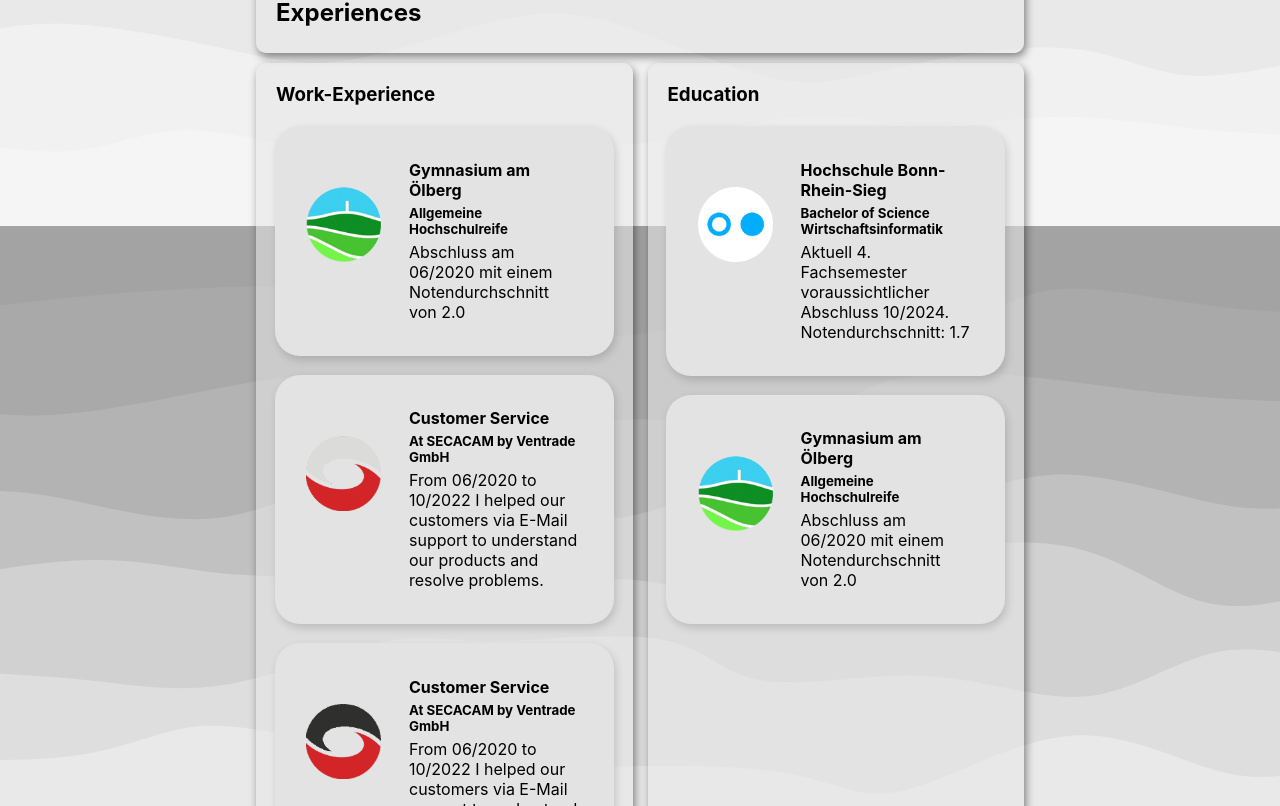
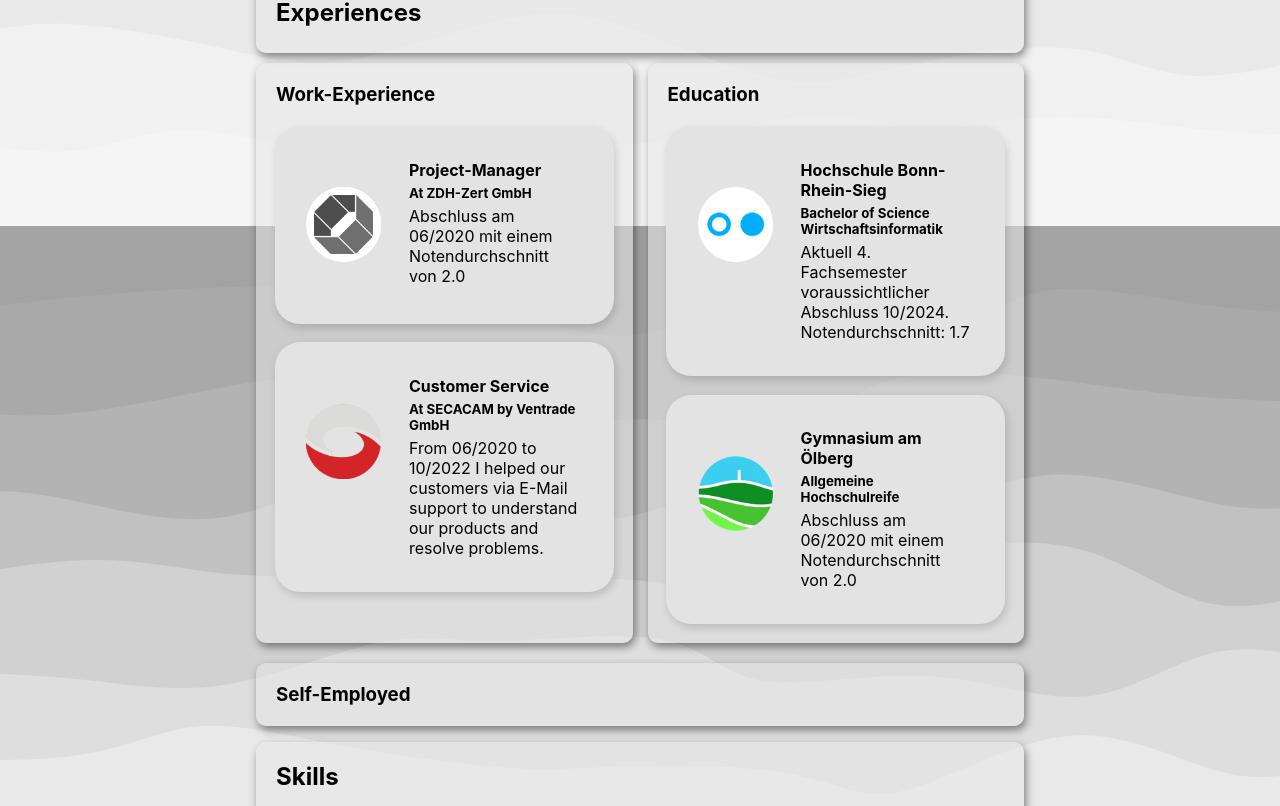
Before and after one commit to liamskydamien/me, a React (Create React App) app: page / in a window 1280 px wide. Shown: the part 574-1380 px from the top of the page. Built offline with nearby package versions, Linux system fonts and the light colour scheme.

Commit message:
Refactoring

```diff
--- a/src/App.css
+++ b/src/App.css
@@ -21,12 +21,6 @@
   gap: 10px 45px;
 }
 
-.experiences{
-  display: grid;
-  grid-template-columns: 1fr 1fr;
-  grid-template-rows: [top]75px 1fr;
-  gap: 10px 15px;
-}
 
 /* About me section */
 .Header {
@@ -50,22 +44,6 @@
 }
 /* About me section end*/
 
-/* Experiences section */
-.ExperiencesHeader {
-  grid-area: 1 / 1 / 2 / 3;
-}
-
-.Work {
-  grid-area: 2 / 1 / 3 / 2;
-}
-
-.Education {
-  grid-area: 2 / 2 / 3 / 3;
-}
-
-.Skills {
-  grid-area: 3 / 1 / 4 / 3;
-}
 
 /* Projects section */
 
--- a/src/App.js
+++ b/src/App.js
@@ -8,6 +8,7 @@ import ListOfEducation from "./Components/Content/ListOfEducation";
 import ListofWork from "./Components/Content/ListofWork";
 import Skills from "./Components/Skills/Skills";
 import Footer from "./Components/Footer/Footer";
+import Experience from "./Components/Content/Experience";
 
 function App() {
     const defaultDark = window.matchMedia('(prefers-color-scheme: dark)').matches;
@@ -38,17 +39,7 @@ function App() {
                             </p>
                         </Card>
                     </div>
-                    <div className="experiences">
-                        <Card className="ExperiencesHeader">
-                            <h2>Experiences</h2>
-                        </Card>
-                        <Card className="Work">
-                            <ListofWork theme={theme}/>
-                        </Card>
-                        <Card className="Education expandableCard">
-                            <ListOfEducation/>
-                        </Card>
-                    </div>
+                    <Experience className="experiences"/>
                     <div className="Skills">
                         <Skills/>
                     </div>
--- /dev/null
+++ b/src/Components/Content/ChildComponents/ZDHZertComponent.js
@@ -0,0 +1,37 @@
+import React, {useState} from "react";
+import specificStyles from "./gaoStyles.module.css";
+import styles from "./componentStyles.module.css";
+import zdhzert from "../../../Pictures/ZDHZERT.png";
+import {FaCity, FaCode, FaRegComments, FaSquareRootAlt} from "react-icons/fa";
+
+const ZDHZertComponent = () => {
+    const [isExpanded, setIsExpanded] = useState(specificStyles.hidden);
+    const expansionHandler = () => {
+        if (isExpanded === specificStyles.hidden) {
+            setIsExpanded(specificStyles.active);
+        } else {
+            setIsExpanded(specificStyles.hidden);
+        }
+    };
+    return <div className={styles.wrapper} onClick={expansionHandler}>
+        <img src={zdhzert} alt="Logo der Hochschule Bonn-Rhein-Sieg"/>
+        <div className={styles.content}>
+            <h4>Project-Manager</h4>
+            <h5>At ZDH-Zert GmbH</h5>
+            <p>Abschluss am 06/2020 mit einem
+                Notendurchschnitt von 2.0</p>
+        </div>
+        <div className={styles.skills + " " + isExpanded + " " + specificStyles.skills}>
+            <p>
+                At ZDH-Zert GmbH I was responsible for implementing the new corporate website. I was also helping implementing a new information system.
+                My tasks included:
+                <ul>
+                    <li>Project management</li>
+                    <li>Web development</li>
+                    <li>Information system development</li>
+                </ul>
+            </p>
+        </div>
+    </div>
+}
+export default ZDHZertComponent;
--- /dev/null
+++ b/src/Components/Content/Experience.js
@@ -0,0 +1,22 @@
+import Card from "../../UI/Card/Card";
+import ListofWork from "./ListofWork";
+import ListOfEducation from "./ListOfEducation";
+import styles from "./Experience.module.css";
+
+const Experience = props => {
+    return <div className={styles.experiences}>
+        <Card className={styles.ExperiencesHeader}>
+            <h2>Experiences</h2>
+        </Card>
+        <Card className={styles.Work}>
+            <ListofWork theme={props.theme}/>
+        </Card>
+        <Card className={styles.Education}>
+            <ListOfEducation/>
+        </Card>
+        <Card className={styles.SelfEmployment}>
+            <h3>Self-Employed</h3>
+        </Card>
+    </div>
+}
+export default Experience;
--- /dev/null
+++ b/src/Components/Content/Experience.module.css
@@ -0,0 +1,26 @@
+.experiences{
+    display: grid;
+    grid-template-columns: 1fr 1fr;
+    grid-template-rows: [top]75px 1fr;
+    gap: 10px 15px;
+}
+
+.ExperiencesHeader {
+    grid-area: 1 / 1 / 2 / 3;
+}
+
+.Work {
+    grid-area: 2 / 1 / 3 / 2;
+}
+
+.Education {
+    grid-area: 2 / 2 / 3 / 3;
+}
+
+.Skills {
+    grid-area: 3 / 1 / 4 / 3;
+}
+
+.SelfEmployment {
+    grid-area: 4 / 1 / 5 / 3;
+}
--- a/src/Components/Content/ListofWork.js
+++ b/src/Components/Content/ListofWork.js
@@ -1,12 +1,11 @@
 import React from "react";
-import GAOComponent from "./ChildComponents/GAOComponent";
 import styles from "./contentStyles.module.css";
 import SECACAMComponent from "./ChildComponents/SECACAMComponent";
+import ZDHZertComponent from "./ChildComponents/ZDHZertComponent";
 const ListofWork = props => {
     return <div className={styles}>
             <h3>Work-Experience</h3>
-            <GAOComponent/>
-            <SECACAMComponent/>
+            <ZDHZertComponent/>
             <SECACAMComponent theme={props.theme}/>
         </div>
 }
```
Also changed, not shown: src/Pictures/ZDHZERT.png (added).
